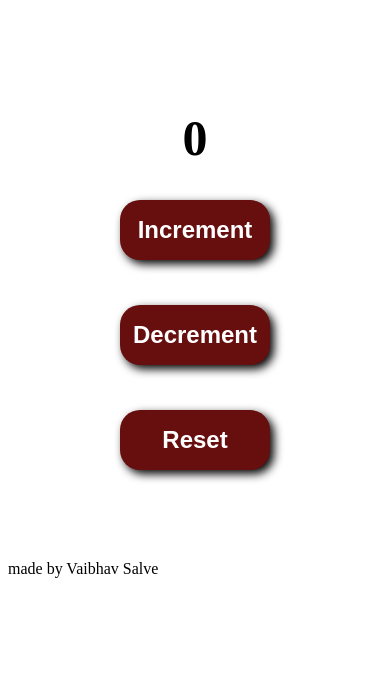
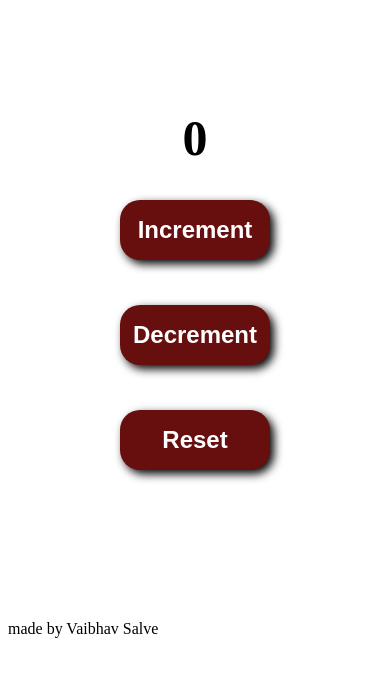
Before and after one commit to abcdjjejejsj/Web-projects, a plain HTML site: page 01_Counter_App/index.html in a window 390 px wide. Shown: the part 114-790 px from the top of the page. Drawn offline with Linux system fonts and the light colour scheme.

Commit message:
Update index.html

```diff
--- a/01_Counter_App/index.html
+++ b/01_Counter_App/index.html
@@ -75,7 +75,7 @@
             font-size:30px;
         }
 footer{
-        margin-top:90px;
+        margin-top:150px;
        }
         h1{
             text-align:center;
```
